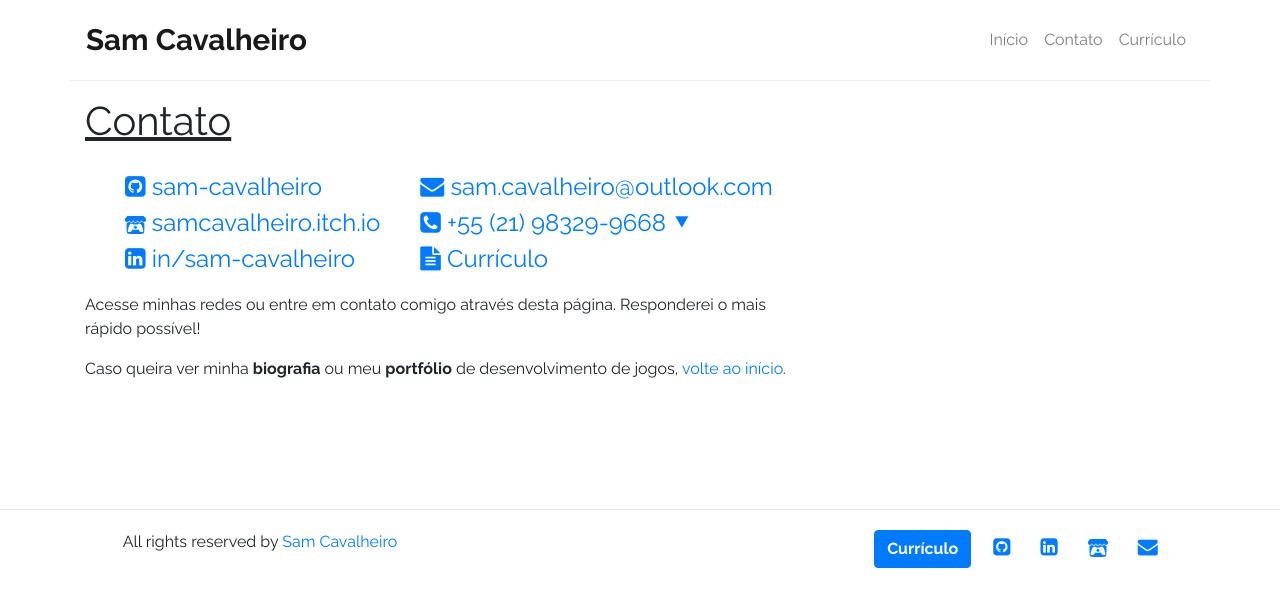
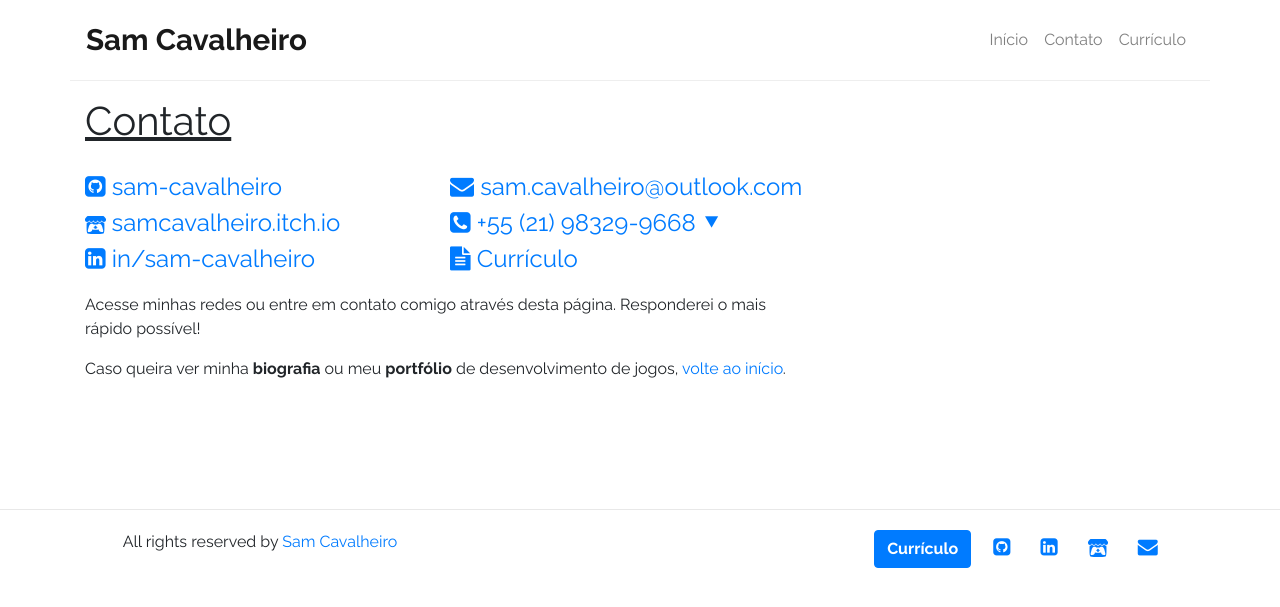
Before and after one commit to sam-cavalheiro/sam-cavalheiro.github.io, a Jekyll site: the page built from contact.html, in a window 1280 px wide. Shown: the top 607 px of the page. Built offline with Jekyll 4.4.1, drawn with Linux system fonts in a browser that asks for light colours.

Commit message:
Melhora um pouco a responsibilidade do contact.html

```diff
--- a/_sass/_layout.scss
+++ b/_sass/_layout.scss
@@ -214,6 +214,16 @@
   background-color: #f0f0f0;
 }
 
+.contact-links {
+  display: flex;
+  flex-wrap: wrap;
+}
+
+.contact-links-column {
+  flex:1;
+  padding:0;
+}
+
 @media (max-width: 600px) {
   .portfolio-info {
     flex-direction: column;
--- a/contact.html
+++ b/contact.html
@@ -4,9 +4,8 @@
 permalink: /contact/
 ---
 
-<div style="display:flex;">
-  <ul>
-  <!-- <ul style="width:50%;"> -->
+<div class="contact-links">
+  <ul class="contact-links-column">
     {% if site.github %}
       <li class="contact github">
         <a target="_blank" href="{{site.github}}">
@@ -29,8 +28,7 @@
       </li>
     {% endif %}
   </ul>
-  <!-- <ul style="width:50%;"> -->
-  <ul>
+  <ul class="contact-links-column">
     {% if site.email %}
       <li class="contact email">
         <a href="mailto:{{site.email}}"><i class="fa fa-envelope"></i> {{ site.email }}</a>
```
